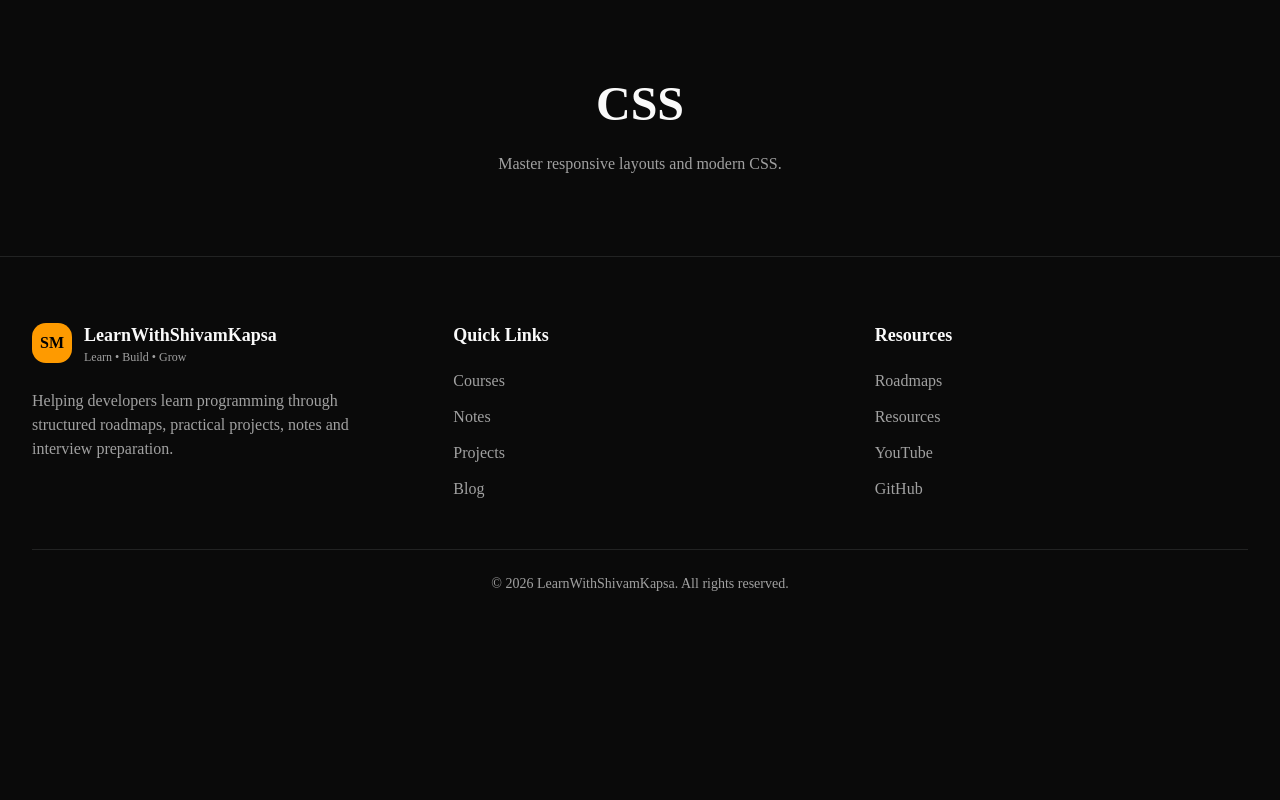
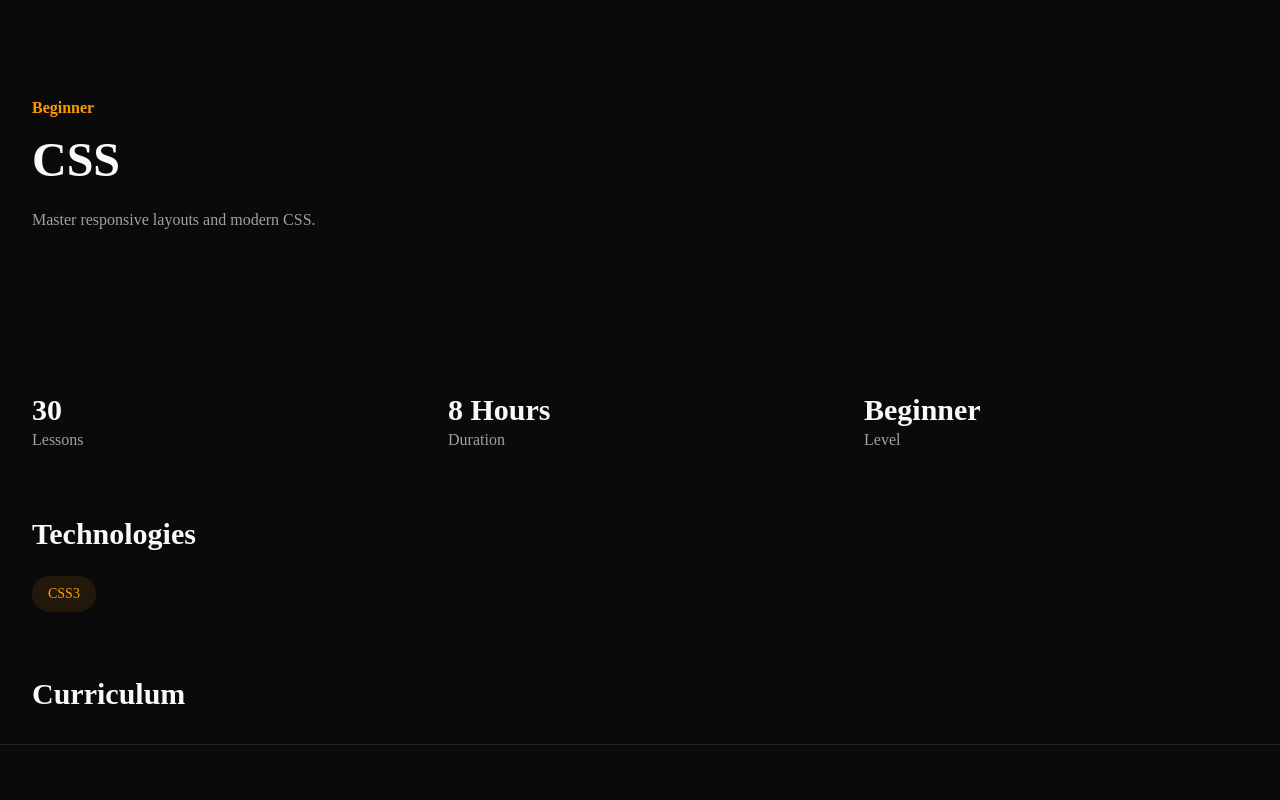
Before and after one commit to shivamkapsa/learnwithshivamkapsa, a Next.js app: page /courses/css in a window 1280 px wide. Shown: the top 800 px of the page. Built offline with nearby package versions, Linux system fonts and the light colour scheme.

Commit message:
feat(courses): build dynamic course details page

```diff
--- a/src/app/courses/[slug]/page.tsx
+++ b/src/app/courses/[slug]/page.tsx
@@ -1,6 +1,14 @@
 import { notFound } from "next/navigation";
 
+import { Container } from "@/components/shared/Container";
+
 import { getCourseBySlug } from "@/features/courses/utils";
+
+import { CourseHero } from "@/features/courses/components/CourseHero";
+
+import { CourseStats } from "@/features/courses/components/CourseStats";
+import { CourseTechnologies } from "@/features/courses/components/CourseTechnologies";
+import { CourseCurriculum } from "@/features/courses/components/CourseCurriculum";
 
 type Props = {
   params: Promise<{
@@ -20,14 +28,20 @@ export default async function CoursePage({
   }
 
   return (
-    <main className="py-20">
-      <h1 className="text-center text-5xl font-bold">
-        {course.title}
-      </h1>
+    <main>
+      <CourseHero course={course} />
 
-      <p className="mt-6 text-center text-muted-foreground">
-        {course.description}
-      </p>
+      <Container>
+        <CourseStats course={course} />
+
+        <CourseTechnologies
+          technologies={course.technologies}
+        />
+
+        <CourseCurriculum
+          curriculum={course.curriculum}
+        />
+      </Container>
     </main>
   );
 }
--- /dev/null
+++ b/src/features/courses/components/CourseCurriculum/CourseCurriculum.tsx
@@ -0,0 +1,26 @@
+type Props = {
+    curriculum: string[];
+  };
+
+  export function CourseCurriculum({
+    curriculum,
+  }: Props) {
+    return (
+      <section className="mt-16">
+        <h2 className="text-3xl font-bold">
+          Curriculum
+        </h2>
+
+        <div className="mt-8 space-y-4">
+          {curriculum.map((lesson, index) => (
+            <div
+              key={lesson}
+              className="rounded-xl border border-border p-4"
+            >
+              {index + 1}. {lesson}
+            </div>
+          ))}
+        </div>
+      </section>
+    );
+  }
--- /dev/null
+++ b/src/features/courses/components/CourseCurriculum/index.ts
@@ -0,0 +1 @@
+export * from "./CourseCurriculum";
--- /dev/null
+++ b/src/features/courses/components/CourseHero/CourseHero.tsx
@@ -0,0 +1,28 @@
+import { Container } from "@/components/shared/Container";
+import { Course } from "../../types/course";
+
+type Props = {
+  course: Course;
+};
+
+export function CourseHero({
+  course,
+}: Props) {
+  return (
+    <section className="py-24">
+      <Container>
+        <p className="font-semibold text-amber-500">
+          {course.level}
+        </p>
+
+        <h1 className="mt-4 text-5xl font-bold">
+          {course.title}
+        </h1>
+
+        <p className="mt-6 max-w-2xl text-muted-foreground">
+          {course.description}
+        </p>
+      </Container>
+    </section>
+  );
+}
--- /dev/null
+++ b/src/features/courses/components/CourseHero/index.ts
@@ -0,0 +1 @@
+export * from "./CourseHero";
--- a/src/features/courses/components/CourseStats/CourseStats.tsx
+++ b/src/features/courses/components/CourseStats/CourseStats.tsx
@@ -8,14 +8,16 @@ export function CourseStats({
   course,
 }: Props) {
   return (
-    <div className="mt-12 flex gap-10">
-
+    <section className="mt-16">
+      <div className="grid grid-cols-3 gap-8">
         <div>
           <h3 className="text-3xl font-bold">
             {course.lessons}
           </h3>
 
-        <p>Lessons</p>
+          <p className="text-muted-foreground">
+            Lessons
+          </p>
         </div>
 
         <div>
@@ -23,7 +25,9 @@ export function CourseStats({
             {course.duration}
           </h3>
 
-        <p>Duration</p>
+          <p className="text-muted-foreground">
+            Duration
+          </p>
         </div>
 
         <div>
@@ -31,9 +35,11 @@ export function CourseStats({
             {course.level}
           </h3>
 
-        <p>Level</p>
+          <p className="text-muted-foreground">
+            Level
+          </p>
         </div>
-
       </div>
+    </section>
   );
 }
--- /dev/null
+++ b/src/features/courses/components/CourseTechnologies/CourseTechnologies.tsx
@@ -0,0 +1,26 @@
+type Props = {
+    technologies: string[];
+  };
+
+  export function CourseTechnologies({
+    technologies,
+  }: Props) {
+    return (
+      <section className="mt-16">
+        <h2 className="text-3xl font-bold">
+          Technologies
+        </h2>
+
+        <div className="mt-6 flex flex-wrap gap-3">
+          {technologies.map((tech) => (
+            <span
+              key={tech}
+              className="rounded-full bg-amber-500/10 px-4 py-2 text-sm text-amber-500"
+            >
+              {tech}
+            </span>
+          ))}
+        </div>
+      </section>
+    );
+  }
--- /dev/null
+++ b/src/features/courses/components/CourseTechnologies/index.ts
@@ -0,0 +1 @@
+export * from "./CourseTechnologies";
```
Also changed, not shown: src/features/courses/CourseCurriculum/CourseCurriculum.tsx (deleted), src/features/courses/CourseCurriculum/index.ts (deleted). Lines whose indentation alone changed are shown as unchanged.
